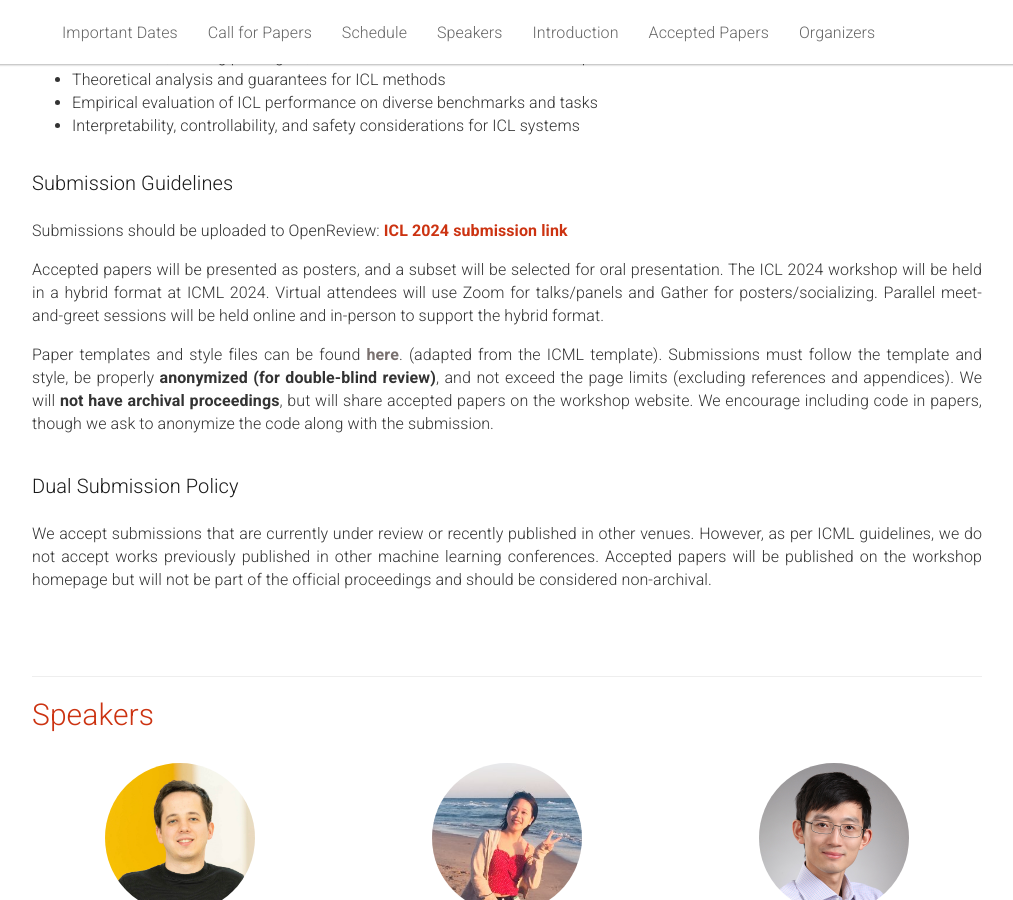
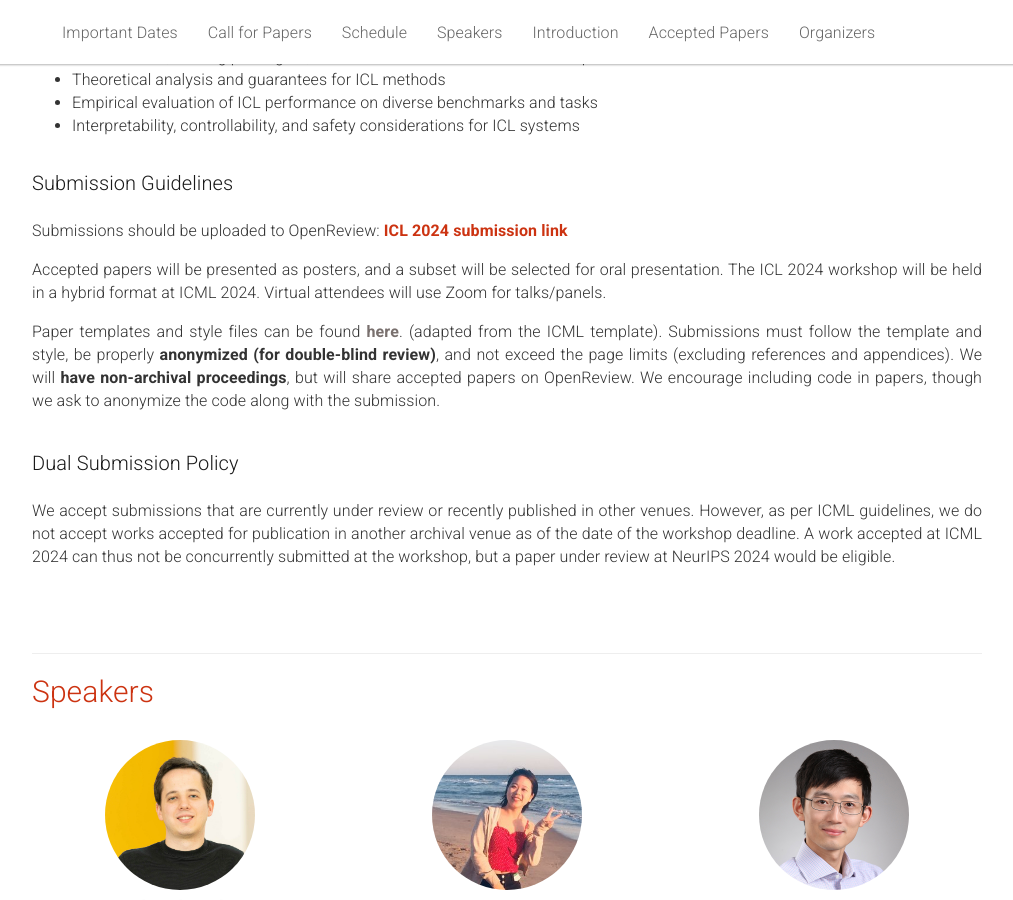
Before and after one commit to iclworkshop/iclworkshop.github.io, a Jekyll site: the page built from _pages/home.md, in a window 1280 px wide and 900 px high, scrolled down 2685 px. Shown: the whole window, without its empty margins (133-1146 px from the left). Built offline with Jekyll 4.4.1, drawn with Linux system fonts in a browser that asks for light colours.

Commit message:
Updated CfP

```diff
--- a/_pages/home.md
+++ b/_pages/home.md
@@ -242,12 +242,12 @@ In-context learning (ICL) is an emerging capability of large-scale models, inclu
         <p>
           Submissions should be uploaded to OpenReview: <a class="red" href="https://openreview.net/group?id=ICML.cc/2024/Workshop/ICL">ICL 2024 submission link</a>
         </p>
-        <p>Accepted papers will be presented as posters, and a subset will be selected for oral presentation. The ICL 2024 workshop will be held in a hybrid format at ICML 2024. Virtual attendees will use Zoom for talks/panels and Gather for posters/socializing. Parallel meet-and-greet sessions will be held online and in-person to support the hybrid format.</p>
-        <p>Paper templates and style files can be found <a href="https://www.overleaf.com/read/mcmwbswdxwgq#4ee6ba">here</a>. (adapted from the ICML template). Submissions must follow the template and style, be properly <b>anonymized (for double-blind review)</b>, and not exceed the page limits (excluding references and appendices). We will <b>not have archival proceedings</b>, but will share accepted papers on the workshop website. We encourage including code in papers, though we ask to anonymize the code along with the submission.</p>
+        <p>Accepted papers will be presented as posters, and a subset will be selected for oral presentation. The ICL 2024 workshop will be held in a hybrid format at ICML 2024. Virtual attendees will use Zoom for talks/panels.</p>
+        <p>Paper templates and style files can be found <a href="https://www.overleaf.com/read/mcmwbswdxwgq#4ee6ba">here</a>. (adapted from the ICML template). Submissions must follow the template and style, be properly <b>anonymized (for double-blind review)</b>, and not exceed the page limits (excluding references and appendices). We will <b>have non-archival proceedings</b>, but will share accepted papers on OpenReview. We encourage including code in papers, though we ask to anonymize the code along with the submission.</p>
         <br />
         <h3>Dual Submission Policy</h3>
         <br />
-        <p>We accept submissions that are currently under review or recently published in other venues. However, as per ICML guidelines, we do not accept works previously published in other machine learning conferences. Accepted papers will be published on the workshop homepage but will not be part of the official proceedings and should be considered non-archival.</p>
+        <p>We accept submissions that are currently under review or recently published in other venues. However, as per ICML guidelines, we do not accept works accepted for publication in another archival venue as of the date of the workshop deadline. A work accepted at ICML 2024 can thus not be concurrently submitted at the workshop, but a paper under review at NeurIPS 2024 would be eligible.</p>
   </div>
 </div>
 
```
